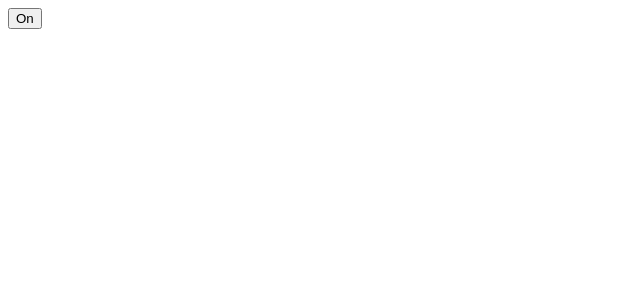
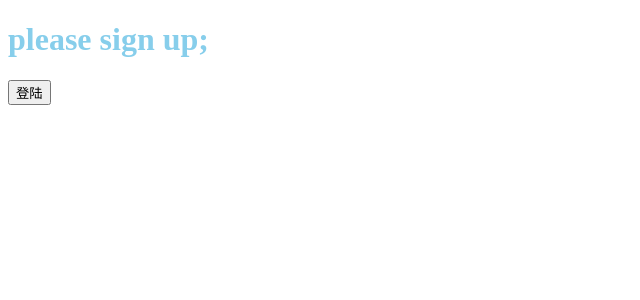
Before and after one commit to 2016035743013/react-note, a React (Create React App) app: page / in a window 1280 px wide. Shown: the top 300 px of the page, without its empty margins (0-640 px from the left). Built offline with nearby package versions, Linux system fonts and the light colour scheme.

Commit message:
条件渲染

```diff
--- a/src/App.js
+++ b/src/App.js
@@ -1,48 +1,65 @@
 import React, { Component } from 'react';
 import './App.css'
 
+function UserGreeting() {
+    return (
+        <h1>
+            hello guys;
+        </h1>
+    )
+}
 
-// class Event extends Component {
-//     constructor() {
-//         super();
-//     }
-//     handleClick(event) {
-//         // react阻止默认行为不能够使用return false 而应该使用event.preventDefault()
-//         event.preventDefault();
-//     }
-//     render() {
-//         return (
-//             <>
-//                 <a href='http://www.baidu.com' onClick={this.handleClick}>百度</a>
-//             </>
-//         )
-//     }
-// }
+function GuestGreeging() {
+    return (
+        <h1>
+            please sign up;
+        </h1>
+    )
+}
 
-class Toggle extends Component {
+function Greeting(props) {
+    if (props.isLogin) {
+        return (<UserGreeting></UserGreeting>);
+    } else {
+        return (<GuestGreeging></GuestGreeging>)
+    }
+}
+
+class LoginControl extends Component {
     constructor() {
         super();
         this.state = {
-            isOne: true
+            isLogin: false
         }
-        // this.handleToggle = this.handleToggle.bind(this) //需要在这里绑定this，否则后面如果直接调用的handletoggle方法时，方法内this的指向绘制undefined 或者在给元素绑定标签的时候使用箭头函数，然后在箭头函数里面调用handletoggle方法 或者在定义方法的时候使用表达式语法例如 const a = ()=>{}，但是，这是个实验性的语法
-        // 在 JavaScript 中，class 的方法默认不会绑定 this。如果你忘记绑定 this.handleClick 并把它传入了 onClick，当你调用这个函数的时候 this 的值为 undefined。
     }
-    handleToggle(e) {
-        this.setState((preState, props) => {
-            return {
-                isOne: !preState.isOne
-            }
+    handleLogin() {
+        this.setState({
+            isLogin: true
         })
     }
+    handleLogout() {
+        this.setState({
+            isLogin: false
+        })
+    }
+
     render() {
+        let button;
+        const isLogin = this.state.isLogin;
+        if(isLogin) {
+            button = <button onClick={this.handleLogout.bind(this)}>登出</button>;
+        } else {
+            button = <button onClick={this.handleLogin.bind(this)}>登陆</button>;
+        }
         return (
-            <button onClick={(e) => {this.handleToggle(e)}}>
-                {this.state.isOne ? 'On' : 'Off'}
-            </button>
+            <>
+                <Greeting isLogin={this.state.isLogin} />
+                {button}
+            </>
         )
     }
 }
+
 export class App extends Component {
     constructor() {
         super();
@@ -50,7 +67,7 @@ export class App extends Component {
     render() {
         return (
             <div>
-                <Toggle />
+                <LoginControl  />
             </div>
         )
     }
```
